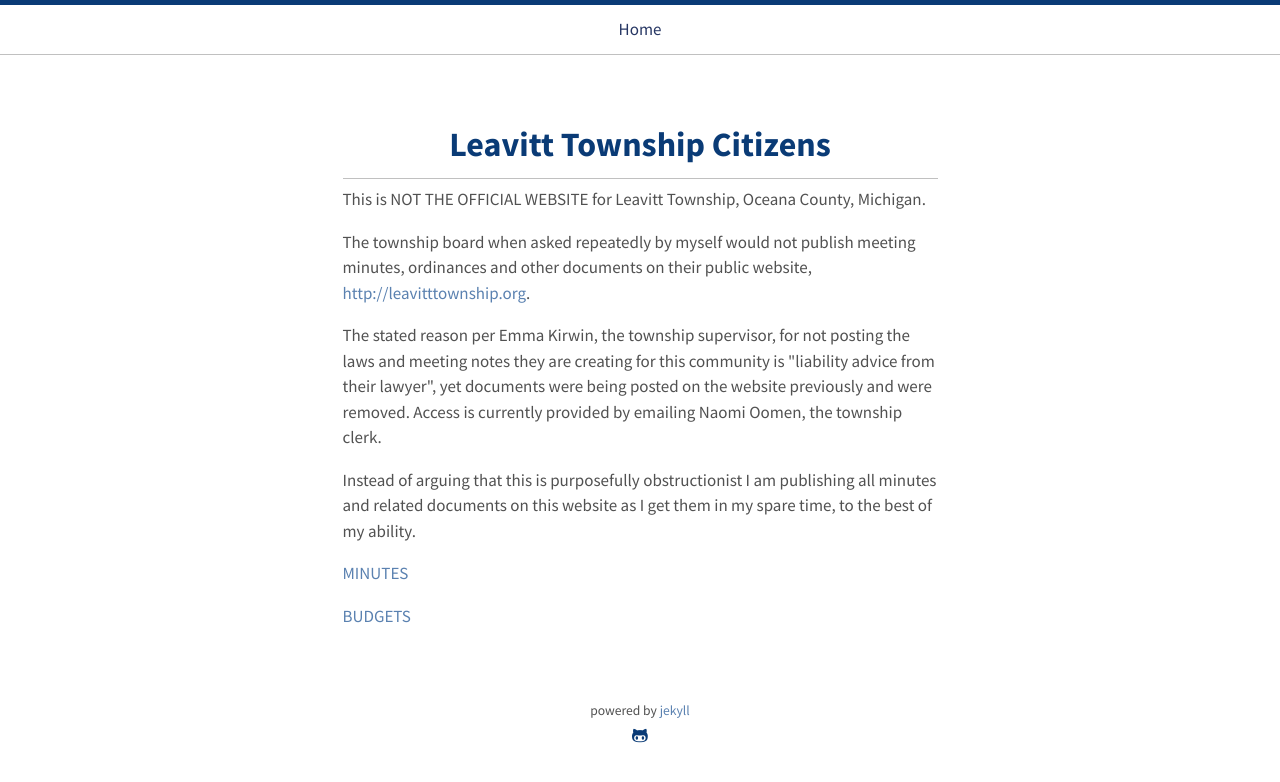
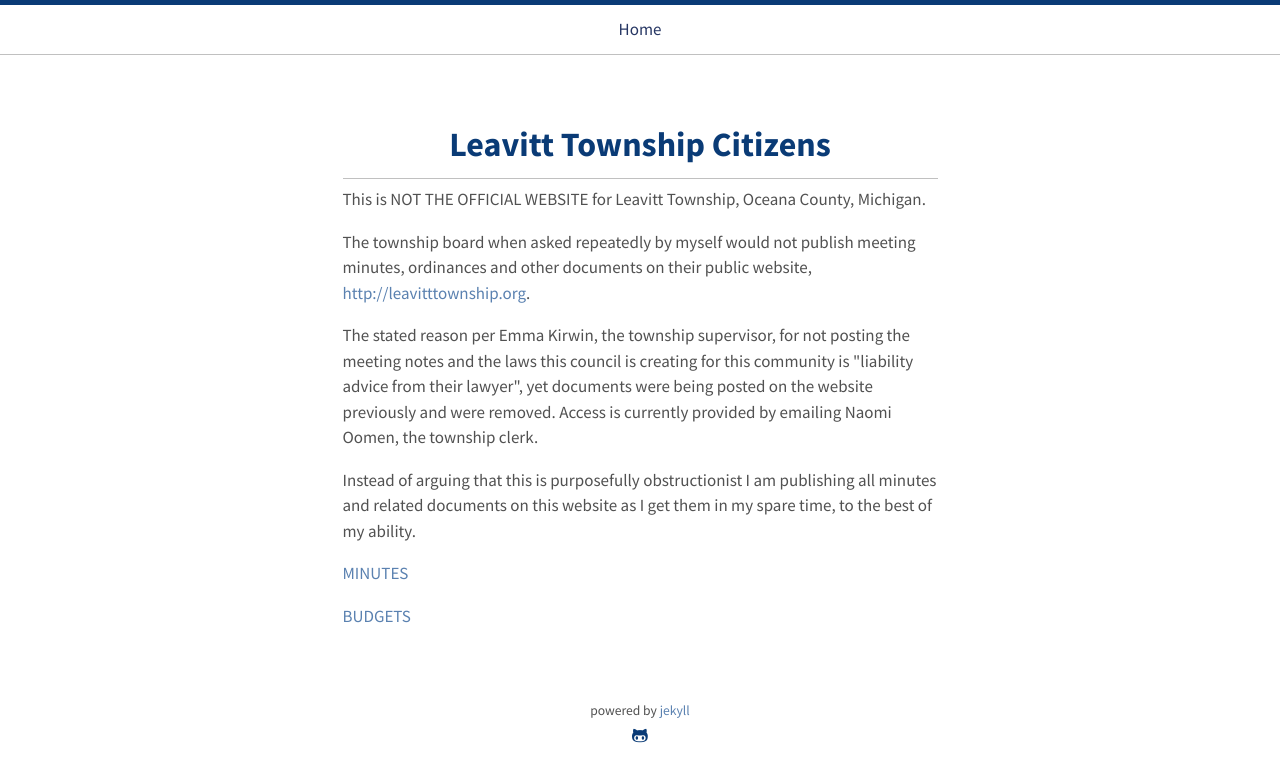
Before and after one commit to honestgov/leavitttownship.us, a Jekyll site: the page built from docs/index.html, in a window 1280 px wide. Shown: the top 782 px of the page. Built offline with Jekyll 4.4.1, drawn with Linux system fonts in a browser that asks for light colours.

Commit message:
More wording

```diff
--- a/docs/index.html
+++ b/docs/index.html
@@ -20,7 +20,7 @@ title: Home
     </p>
 
     <p>
-      The stated reason per Emma Kirwin, the township supervisor, for not posting the laws and meeting notes they are creating for this community is "liability advice from their lawyer", yet documents were being posted on the website previously and were removed. Access is currently provided by emailing Naomi Oomen, the township clerk.
+      The stated reason per Emma Kirwin, the township supervisor, for not posting the meeting notes and the laws this council is creating for this community is "liability advice from their lawyer", yet documents were being posted on the website previously and were removed. Access is currently provided by emailing Naomi Oomen, the township clerk.
     </p>
     <p>
       Instead of arguing that this is purposefully obstructionist I am publishing all minutes and related documents on this website as I get them in my spare time, to the best of my ability.
```
